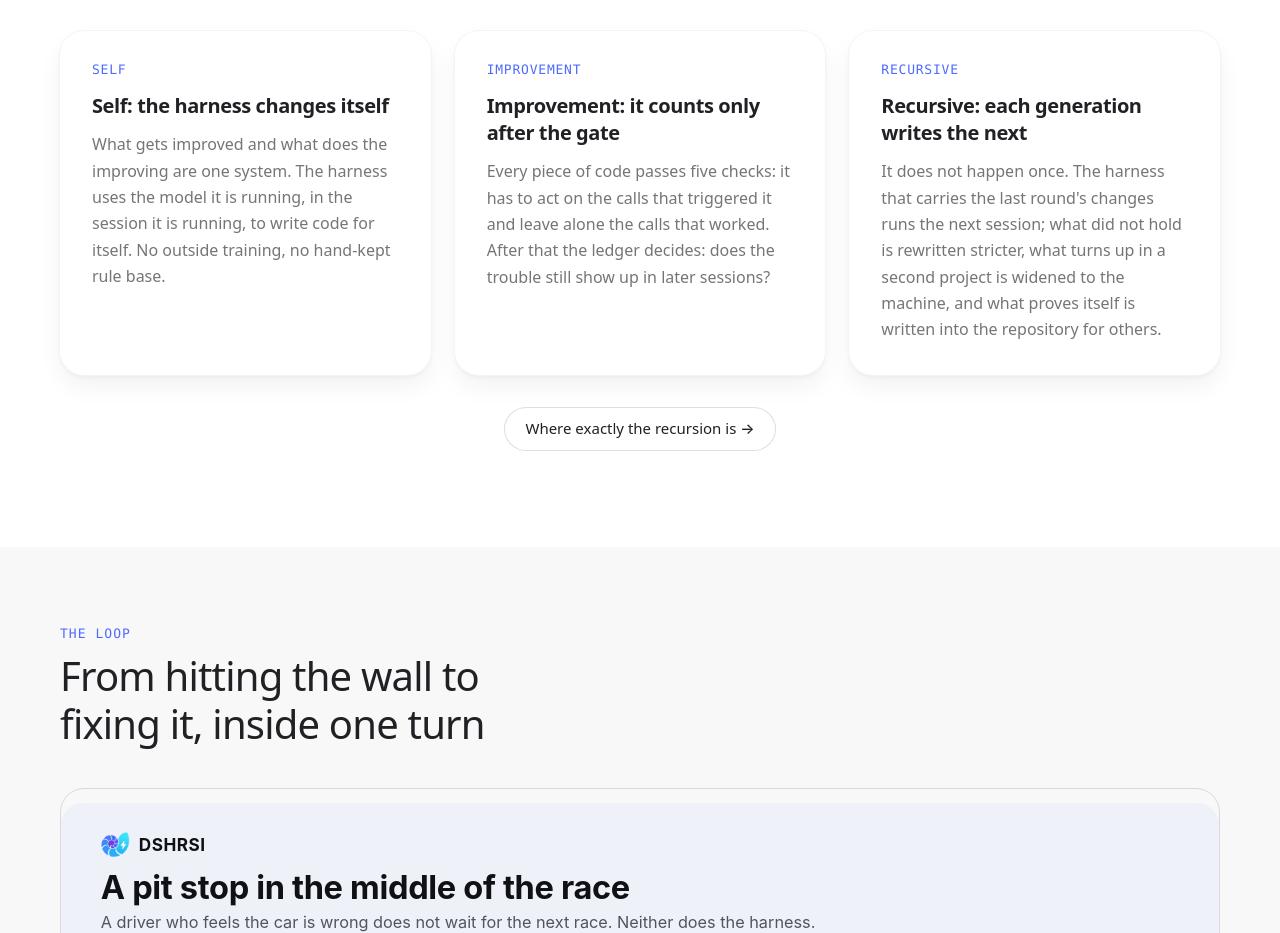
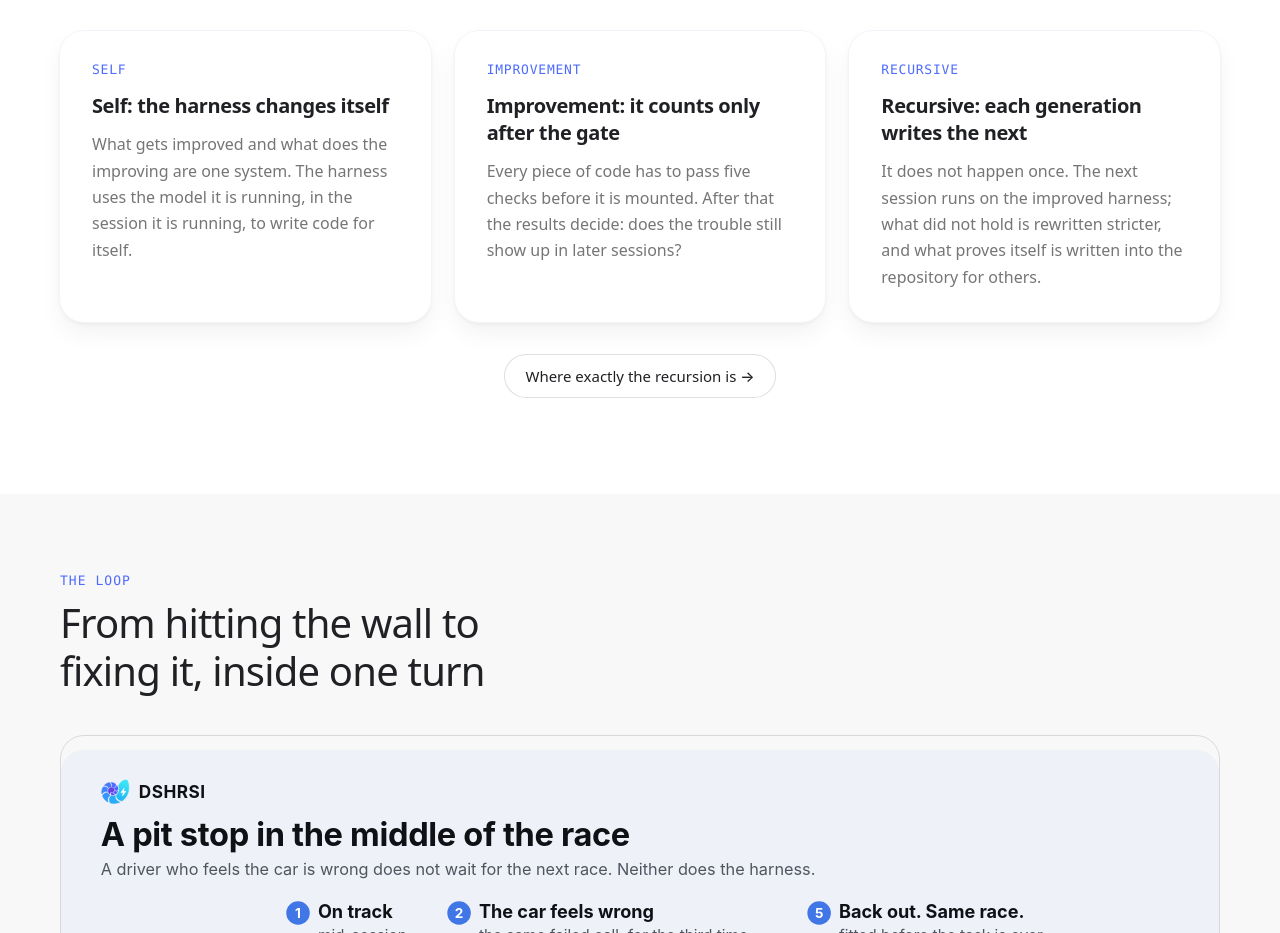
Before and after one commit to qybaihe/dshrsi, a website: page website/index.html in a window 1280 px wide. Shown: the part 1520-2453 px from the top of the page. Drawn offline with Linux system fonts and the light colour scheme.

Commit message:
Website: say each of the three ideas in two sentences
Co-Authored-By: Claude Fable 5.2 <noreply@anthropic.com>

```diff
--- a/website/index.html
+++ b/website/index.html
@@ -53,17 +53,17 @@
       <div class="card">
         <div class="num">SELF</div>
         <h3><span lang="zh">自我：Harness 改的是自己</span><span lang="en">Self: the harness changes itself</span></h3>
-        <p><span lang="zh">被改进的和动手改进的是同一个系统。Harness 用它正在运行的那个模型，在它正在运行的那次会话里，给自己写代码。没有外部训练，没有人工维护的规则库。</span><span lang="en">What gets improved and what does the improving are one system. The harness uses the model it is running, in the session it is running, to write code for itself. No outside training, no hand-kept rule base.</span></p>
+        <p><span lang="zh">被改进的和动手改进的是同一个系统。Harness 用正在运行的模型，在正在运行的会话里，给自己写代码。</span><span lang="en">What gets improved and what does the improving are one system. The harness uses the model it is running, in the session it is running, to write code for itself.</span></p>
       </div>
       <div class="card">
         <div class="num">IMPROVEMENT</div>
         <h3><span lang="zh">改进：过了关才算数</span><span lang="en">Improvement: it counts only after the gate</span></h3>
-        <p><span lang="zh">每段代码都要过五道校验：对触发它的调用必须有动作，对本来成功的调用不许动。装上之后还要看账：这个麻烦在后来的会话里还出不出现。</span><span lang="en">Every piece of code passes five checks: it has to act on the calls that triggered it and leave alone the calls that worked. After that the ledger decides: does the trouble still show up in later sessions?</span></p>
+        <p><span lang="zh">每段代码都要过五道校验才能装上。装上之后还要看结果：这个麻烦在后来的会话里还出不出现。</span><span lang="en">Every piece of code has to pass five checks before it is mounted. After that the results decide: does the trouble still show up in later sessions?</span></p>
       </div>
       <div class="card">
         <div class="num">RECURSIVE</div>
         <h3><span lang="zh">递归：这一代写出下一代</span><span lang="en">Recursive: each generation writes the next</span></h3>
-        <p><span lang="zh">改进不是一次性的。带着上一轮改动的 Harness 去跑下一次会话，没拦住的会被重写得更严，在第二个项目里碰到的会升级成全机生效，稳定下来的写进仓库传给别人。</span><span lang="en">It does not happen once. The harness that carries the last round's changes runs the next session; what did not hold is rewritten stricter, what turns up in a second project is widened to the machine, and what proves itself is written into the repository for others.</span></p>
+        <p><span lang="zh">改进不是一次性的。下一次会话跑在改进过的 Harness 上；没拦住的会被重写得更严，稳定下来的写进仓库传给别人。</span><span lang="en">It does not happen once. The next session runs on the improved harness; what did not hold is rewritten stricter, and what proves itself is written into the repository for others.</span></p>
       </div>
     </div>
     <p style="text-align:center;margin-top:32px"><a class="btn" href="rsi.html"><span lang="zh">递归到底递归在哪 →</span><span lang="en">Where exactly the recursion is →</span></a></p>
```
